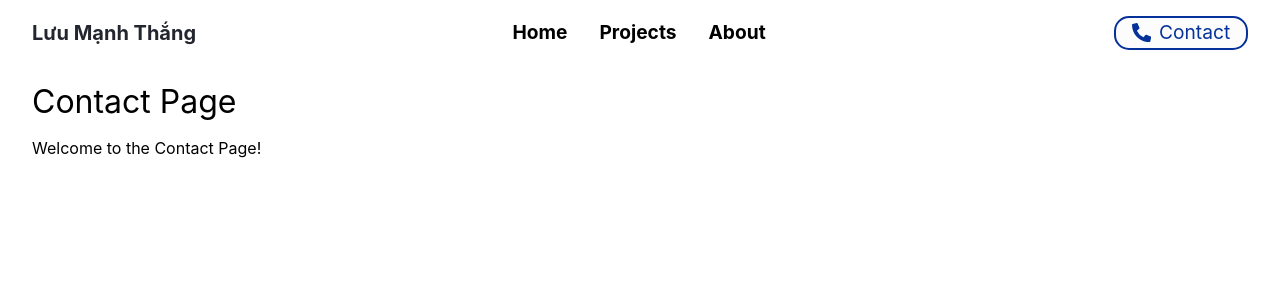
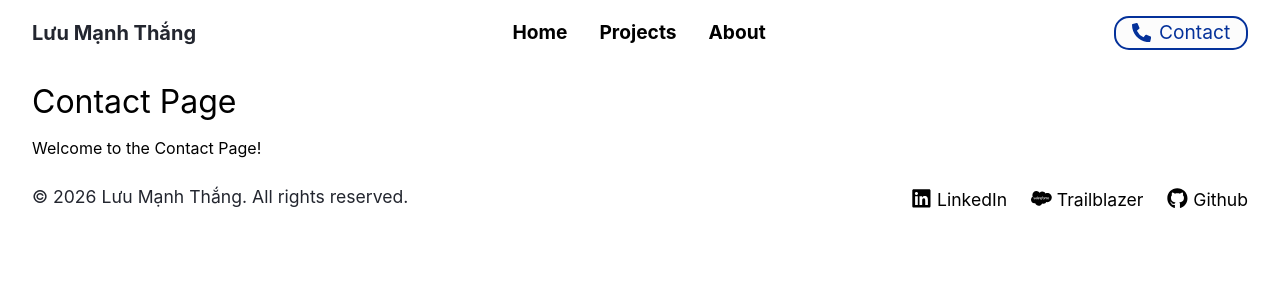
Before and after one commit to ThangLuu0110/My-Portfolio, a React (Create React App) app: page /contact in a window 1280 px wide. Shown: the top 300 px of the page. Built offline with nearby package versions, Linux system fonts and the light colour scheme.

Commit message:
feat(my-portfolio)/create footer part

```diff
--- a/src/App.js
+++ b/src/App.js
@@ -1,12 +1,14 @@
 import './App.css';
 import Header from "./Layouts/Header/header";
 import Body from "./Layouts/Body/body";
+import Footer from './Layouts/Footer/footer';
 
 function App() {
   return (
     <div className="myPortfolio">
         <Header />
         <Body />
+        <Footer/>
     </div>
   );
 }
--- /dev/null
+++ b/src/Assets/sass/layouts/_footer.scss
@@ -0,0 +1,38 @@
+@use '../abstracts' as *;
+
+.footer-container{
+    display: flex;
+    flex-direction: row;
+    justify-content: space-between;
+    font-size: 1.1rem;
+    color: $color-secondary;
+    padding: 2rem 0;
+
+    &_social {
+
+        &-list{
+            display: flex;
+            flex-direction: row;
+            gap: 24px;
+
+            &_item{
+
+                &-link{
+                    display: flex;
+                    flex-direction: row;
+                    justify-content: space-between;
+                    align-items: center;
+                    gap: 5px;
+
+                    .icon {
+                        font-size: 1.3rem;
+                    }
+
+                    &:hover {
+                        color: $color-primary;
+                    }
+                }
+            }
+        }
+    }
+}
--- a/src/Assets/sass/layouts/_index.scss
+++ b/src/Assets/sass/layouts/_index.scss
@@ -0,0 +1 @@
+@forward 'footer'
--- a/src/Components/const.js
+++ b/src/Components/const.js
@@ -1,5 +1,6 @@
 import SalesforceDevILogo from '../Assets/images/SDP I logo.png';
 import SalesforceDevIILogo from '../Assets/images/SDP II logo.png';
+import { FaLinkedin, FaSalesforce, FaGithub } from "react-icons/fa";
 
 const navItems = [
     { name: "Home", path: "/" },
@@ -43,10 +44,20 @@ const informationCertificationList = [
     }
 ]
 
+const footerText = {
+    copyRight: 'Lưu Mạnh Thắng. All rights reserved.',
+    listSocial: [
+        {name: 'LinkedIn', icon: <FaLinkedin/>, link: 'https://www.linkedin.com/in/l%C6%B0u-m%E1%BA%A1nh-th%E1%BA%AFng-88b3b1257/' },
+        {name: 'Trailblazer', icon: <FaSalesforce/>, link: 'https://www.salesforce.com/trailblazer/thangluumanh' },
+        {name: 'Github', icon: <FaGithub/>, link: 'https://github.com/ThangLuu0110'}
+    ]
+}
+
 export {
     navItems,
     navbarText,
     heroSectionText,
     aboutMeText,
-    informationCertificationList
+    informationCertificationList,
+    footerText
 };
--- /dev/null
+++ b/src/Layouts/Footer/footer.js
@@ -0,0 +1,24 @@
+import React from 'react';
+import { footerText } from '../../Components/const';
+
+const Footer = () => {
+    return (
+        <footer className='footer-container'>
+            <p className='footer-container_copyright'>&copy; {new Date().getFullYear()} {footerText.copyRight}</p>
+            <div className='footer-container_social'>
+                <ul className='footer-container_social-list'>
+                    {footerText.listSocial.map((item, index) => (
+                        <li key={index} className="footer-container_social-list_item">
+                            <a href={item.link} target="_blank" rel="noopener noreferrer" className="footer-container_social-list_item-link">
+                                <span className='icon'>{item.icon}</span>
+                                <span className='name'>{item.name}</span>
+                            </a>
+                        </li>
+                    ))}
+                </ul>
+            </div>
+        </footer>
+    )
+}
+
+export default Footer;
```
